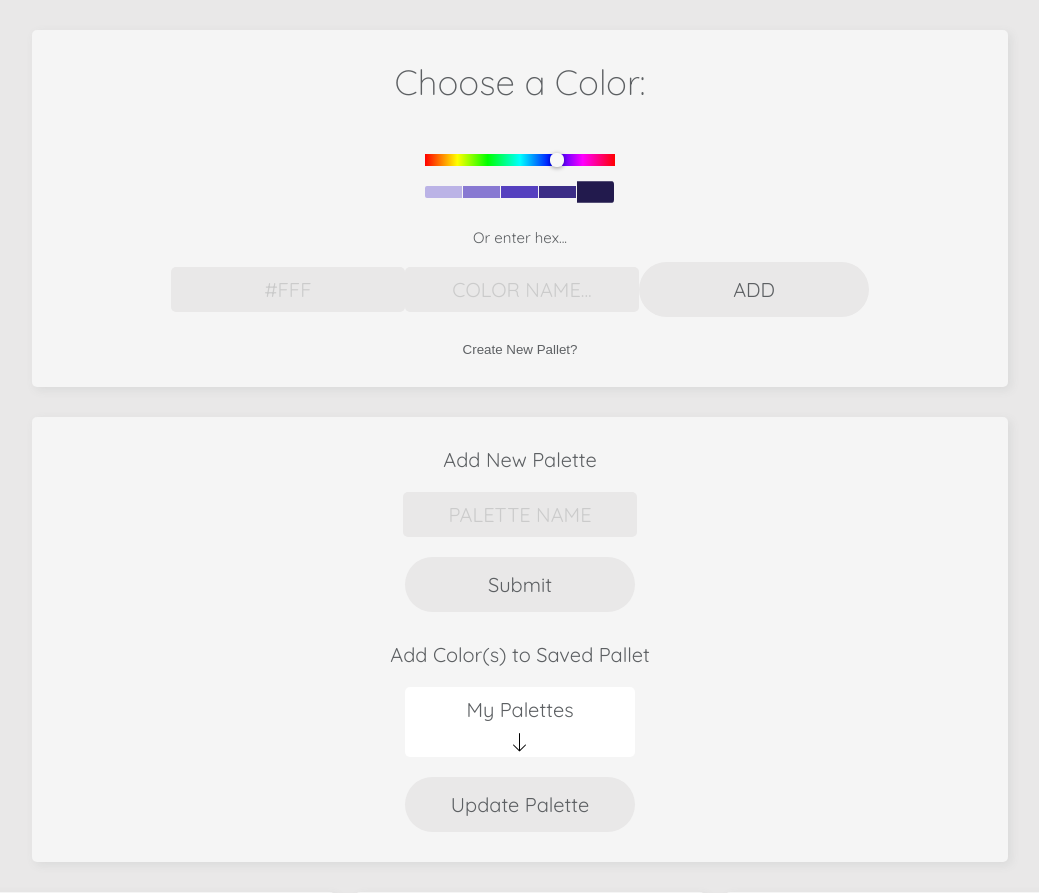
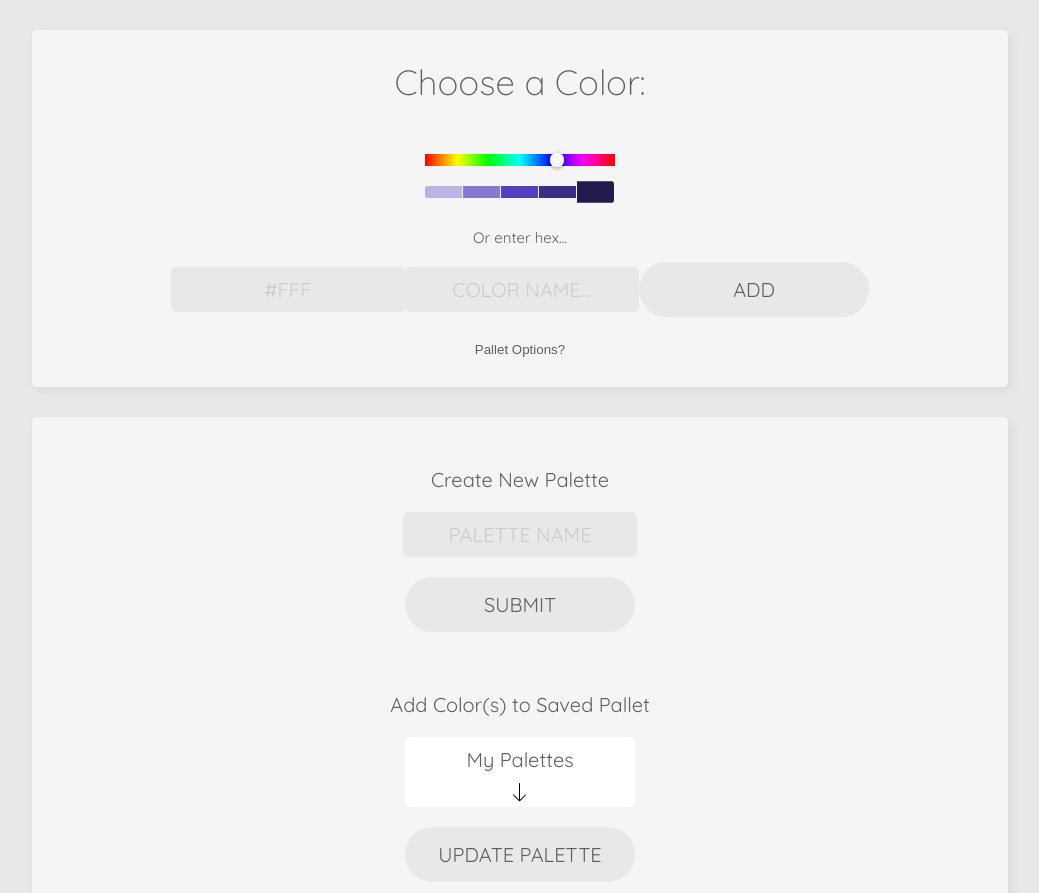
Before and after one commit to Mikaelia/color-collector, a React (Create React App) app: page / in a window 1280 px wide. Shown: the top 893 px of the page, without its empty margins (120-1159 px from the left). Built offline with nearby package versions, Linux system fonts and the light colour scheme.

Commit message:
Add palette and gallery view controls

```diff
--- a/src/components/App.js
+++ b/src/components/App.js
@@ -4,21 +4,32 @@ import "../stylesheets/main.scss";
 
 class App extends Component {
   state = {
-    display: true
+    showPalletOptions: true,
+    showPalletGallery: false
   };
 
-  handleToggle = () => {
-    const { display } = this.state;
-    this.setState({ display: !display });
-    console.log({ display });
+  handleToggle = (toggleView = "") => {
+    const { showPalletOptions, showPalletGallery } = this.state;
+    let newState =
+      toggleView === "palette-control"
+        ? { showPalletOptions: !showPalletOptions }
+        : { showPalletGallery: !showPalletGallery };
+
+    this.setState(newState);
   };
 
   render() {
-    const { display } = this.state;
+    const { showPalletOptions, showPalletGallery } = this.state;
     return (
       <div className="app">
-        <NewColor togglePalletDisplay={this.handleToggle} />
-        <Palettes showControls={display} />
+        <NewColor
+          togglePalletDisplay={toggleView => this.handleToggle(toggleView)}
+        />
+        <Palettes
+          togglePalletGallery={this.handleToggle}
+          showPalletOptions={showPalletOptions}
+          showPalletGallery={showPalletGallery}
+        />
         <Colors />
       </div>
     );
--- a/src/components/ui/AddColorForm.js
+++ b/src/components/ui/AddColorForm.js
@@ -55,8 +55,12 @@ const AddColorForm = ({
 
           <button className="color-saver__button outline u-mb-xsm">ADD</button>
         </form>
-        <button onClick={togglePalletDisplay} className="text-button">
-          Create New Pallet?
+        <button
+          id="palette-control"
+          onClick={e => togglePalletDisplay(e.target.id)}
+          className="text-button"
+        >
+          Pallet Options?
         </button>
       </section>
     </div>
--- a/src/components/ui/Arrows.js
+++ b/src/components/ui/Arrows.js
@@ -16,9 +16,9 @@ export const ArrowUp = ({ fill }) => (
     />
   </svg>
 );
-export const ArrowDown = ({ fill }) => (
+export const ArrowDown = ({ fill, className }) => (
   <svg
-    className="arrow arrow-down"
+    className={`arrow arrow-down + ${className}`}
     xmlns="http://www.w3.org/2000/svg"
     width="20"
     height="20"
--- a/src/components/ui/Dropdown.js
+++ b/src/components/ui/Dropdown.js
@@ -33,7 +33,7 @@ class Dropdown extends Component {
       <div className="dd">
         <div className="dd__header" onClick={this.toggleList}>
           <div className="dd__header-title heading-sm">{headerTitle}</div>
-          {listOpen ? <ArrowUp /> : <ArrowDown />}
+          <ArrowDown className={listOpen ? " up" : ""} />
         </div>
         {listOpen && (
           <ul className="dd__list ">
--- a/src/components/ui/PaletteControls.js
+++ b/src/components/ui/PaletteControls.js
@@ -3,10 +3,12 @@ import PaletteList from "./PaletteList";
 import Dropdown from "./Dropdown";
 
 const PaletteControls = ({
-  showControls = false,
+  showPalletOptions = false,
+  showPalletGallery = false,
   newPalette = {},
   palettes = [],
   colors = [],
+  togglePalletGallery = f => f,
   onNewPalette = f => f,
   onAddPaletteColors = f => f
 }) => {
@@ -34,11 +36,11 @@ const PaletteControls = ({
     // onAddPalletColors(name, newPallet)
   };
 
-  console.log({ showControls });
+  console.log({ showPalletOptions });
   return (
-    <div className={showControls ? "palette-controls u-mb-md" : "hidden"}>
+    <div className={showPalletOptions ? "palette-controls u-mb-md" : "hidden"}>
       <div className="palette-controls__new-palette">
-        <h2 className="heading-sm u-mb-sm fw-med">Add New Palette</h2>
+        <h2 className="heading-sm u-mb-sm fw-med">Create New Palette</h2>
         <form className="new-palette-form" onSubmit={handleNewPalette}>
           <input
             placeholder="Palette Name"
@@ -46,7 +48,7 @@ const PaletteControls = ({
             ref={input => (_name = input)}
             className="palette-name u-mb-sm"
           />
-          <button className="palette-controls__button u-mb-md">Submit</button>
+          <button className="palette-controls__button u-mb-hg">Submit</button>
         </form>
       </div>
       <div className="palette-controls__update-palette">
@@ -56,14 +58,21 @@ const PaletteControls = ({
 
         <Dropdown title="My Palettes" palettes={palettes} />
         <button
-          className="palette-controls__button u-mt-sm"
+          className="palette-controls__button u-mt-sm u-mb-xsm"
           onSubmit={(palette, colors) => handleUpdatePalette(palette, colors)}
         >
           Update Palette
         </button>
+        <button onClick={togglePalletGallery} className="text-button">
+          Palette View
+        </button>
       </div>
 
-      <div className="palette-controls__palette-view hidden">
+      <div
+        className={
+          showPalletGallery ? "palette-controls__palette-view" : "hidden"
+        }
+      >
         <h2 className="heading-sm fw-med">View Saved Pallets</h2>
         <PaletteList palettes={palettes} />
       </div>
--- a/src/stylesheets/components/_addcolorform.scss
+++ b/src/stylesheets/components/_addcolorform.scss
@@ -43,7 +43,7 @@ input {
     border: none;
     border-radius: $border-radius;
     background: $color-primary-dark;
-    transition: all .2s ease-in-out;
+    transition: all .2s ease-out;
 
     &:hover {
         background: $color-grey-lightest;
--- a/src/stylesheets/components/_dropdown.scss
+++ b/src/stylesheets/components/_dropdown.scss
@@ -42,6 +42,7 @@
         justify-content: space-between;
         align-items: flex-start;
         z-index: 1;
+        transition: all .3s ease-out;
 
         &:hover {
             background: $color-grey-lightest;
@@ -54,3 +55,11 @@
 
     }
 }
+
+.arrow {
+    transition: transform .3s;
+}
+
+.up {
+    transform: rotate(-180deg);
+}
--- a/src/stylesheets/components/_palletcontrols.scss
+++ b/src/stylesheets/components/_palletcontrols.scss
@@ -1,5 +1,6 @@
 .palette-controls {
     @include section-styles;
+    padding: 5rem 0 3rem 0;
     background: $color-primary-light;
     width: 100%;
 
--- a/src/stylesheets/modules/_mixins.scss
+++ b/src/stylesheets/modules/_mixins.scss
@@ -17,6 +17,7 @@
 }
 
 @mixin button() {
+    text-transform: uppercase;
     font-family: $base-font;
     font-weight: $font-regular;
     color: $base-font-color;
@@ -31,6 +32,7 @@
     &:hover {
         color: $color-primary-light;
         background: $color-secondary-dark;
+
     }
 }
 
--- a/src/stylesheets/modules/_utility.scss
+++ b/src/stylesheets/modules/_utility.scss
@@ -19,7 +19,7 @@
 }
 
 .u-mb-hg {
-    margin-bottom: 8rem;
+    margin-bottom: 6rem;
 }
 
 // Margin top
```
